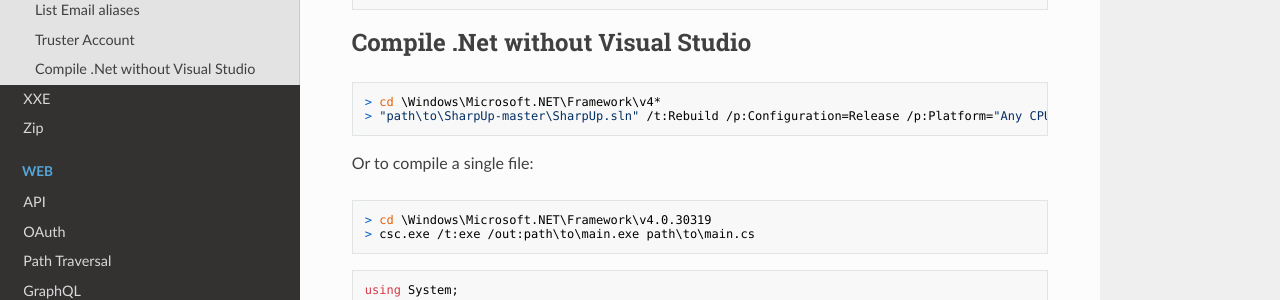
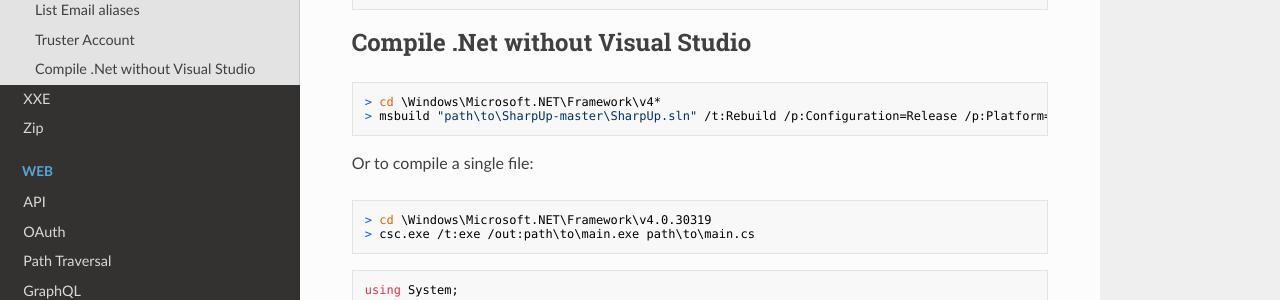
Before and after one commit to vincd/security-tips, an MkDocs documentation site: the page built from docs/windows.md, in a window 1280 px wide and 900 px high, scrolled down 2229 px. Shown: the part 347-647 px from the top of the window. Built offline with MkDocs 1.6.1, drawn with Linux system fonts in a browser that asks for light colours; nearby versions of some CDN libraries.

Commit message:
Add msbuild on the SLN compilation command

````diff
--- a/docs/windows.md
+++ b/docs/windows.md
@@ -130,7 +130,7 @@ sAMAccountType: 805306370 = ( TRUST_ACCOUNT );
 ## Compile .Net without Visual Studio
 ```
 > cd \Windows\Microsoft.NET\Framework\v4*
-> "path\to\SharpUp-master\SharpUp.sln" /t:Rebuild /p:Configuration=Release /p:Platform="Any CPU"
+> msbuild "path\to\SharpUp-master\SharpUp.sln" /t:Rebuild /p:Configuration=Release /p:Platform="Any CPU"
 ```
 
 Or to compile a single file:
````
